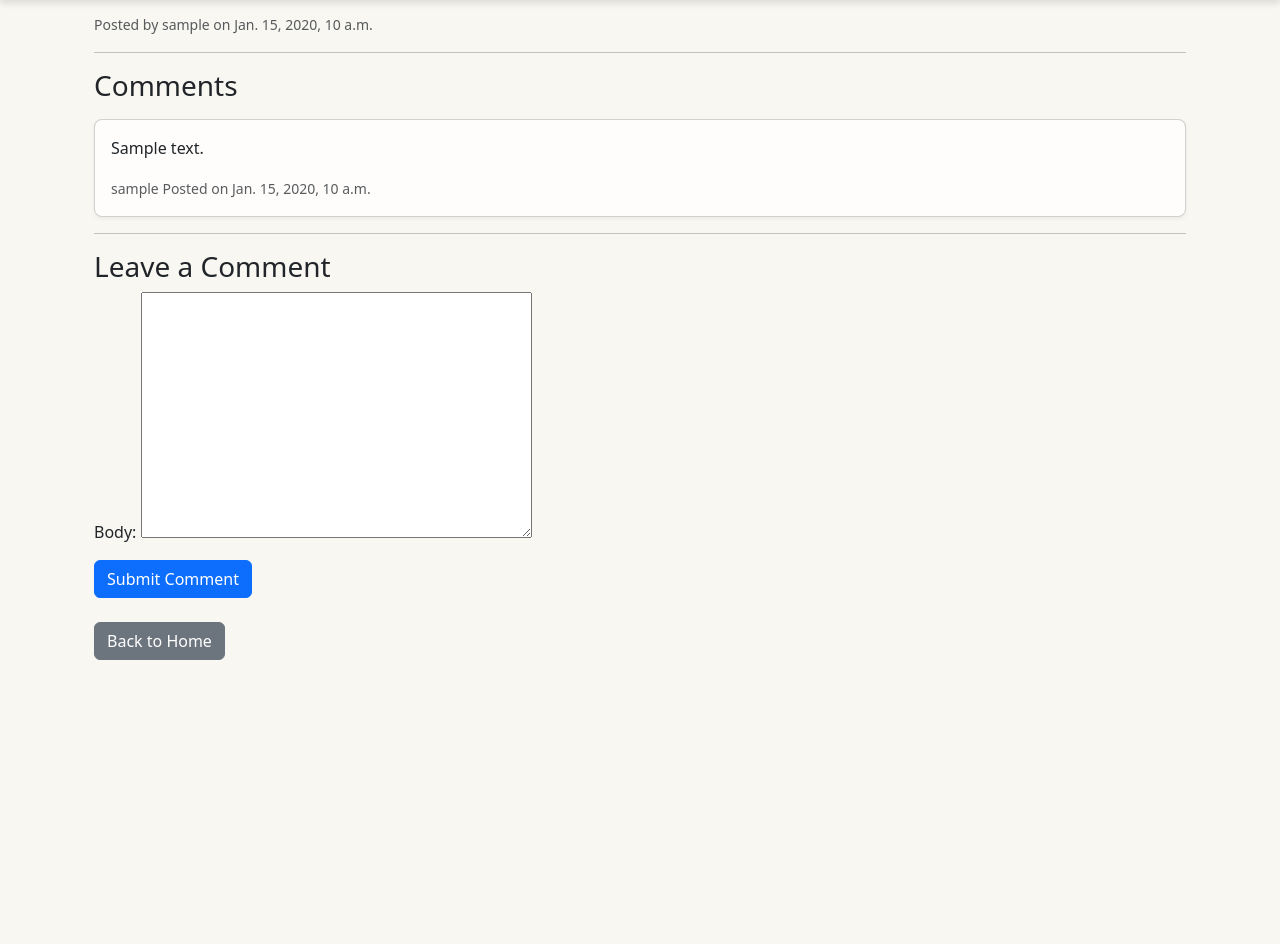
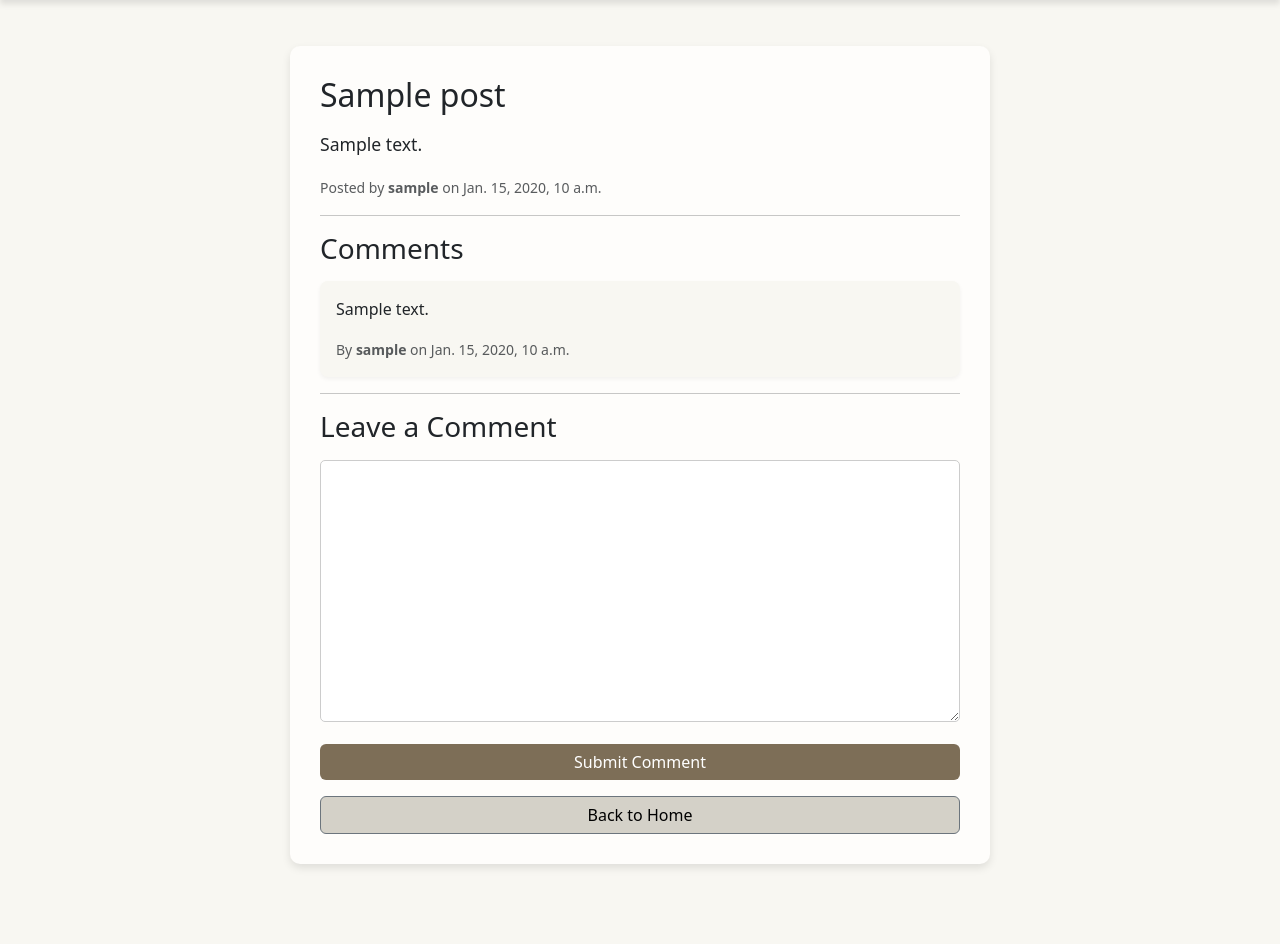
Before and after one commit to jackiedallas/django-blog-website, a Django app: a page that uses blog_website/blog/templates/blog/post_detail.html in a window 1280 px wide. Shown: the part 74-1018 px from the top of the page. Before the commit the page ends 734 px from the top, so only its background shows below. Run offline with Django 5.2, Linux system fonts and the light colour scheme; a user stored in the database is signed in; tables that the repository leaves empty hold one stand-in row (values such as "Sample post"); grey boxes marked "Sample" are stand-in pictures.

Commit message:
updated post detail page

```diff
--- a/blog_website/blog/static/blog/css/styles.css
+++ b/blog_website/blog/static/blog/css/styles.css
@@ -254,3 +254,56 @@ body {
 #profile-settings-container .btn-secondary:hover {
     background-color: #B8B2A3;
 }
+
+/*  Post Detail Page Container */
+#post-detail-container {
+    margin-top: 120px;  /*  Matches other pages */
+    margin-bottom: 80px;
+    max-width: 700px;  /*  Keeps content readable */
+    padding: 30px;
+    background-color: #FEFDFB;  /*  Matches card background */
+    border-radius: 10px;
+    box-shadow: 0px 4px 8px rgba(0, 0, 0, 0.1); /*  Subtle shadow */
+}
+
+/*  Post Content Styling */
+.post-content {
+    font-size: 1.1rem;
+    line-height: 1.6;
+    text-align: justify;
+}
+
+/*  Comment Card Styling */
+.comment-card {
+    background-color: #F8F7F2;
+    border-radius: 8px;
+    border: none;
+    box-shadow: 0px 2px 4px rgba(0, 0, 0, 0.05);
+}
+
+/*  Comment Form Styling */
+#post-detail-container form textarea {
+    width: 100%;
+    padding: 10px;
+    border: 1px solid #ccc;
+    border-radius: 5px;
+}
+
+/*  Button Styling */
+#post-detail-container .btn-primary {
+    background-color: #7D6E57;  /*  Matches theme */
+    border: none;
+}
+
+#post-detail-container .btn-primary:hover {
+    background-color: #5D4E40;
+}
+
+#post-detail-container .btn-secondary {
+    background-color: #D4D1C8;
+    color: black;
+}
+
+#post-detail-container .btn-secondary:hover {
+    background-color: #B8B2A3;
+}
--- a/blog_website/blog/templates/blog/post_detail.html
+++ b/blog_website/blog/templates/blog/post_detail.html
@@ -1,41 +1,43 @@
 {% extends "blog/base.html" %}
 
 {% block content %}
-<div class="container">
-    <h2>{{ post.title }}</h2>
-    <p>{{ post.content }}</p>
-    <small class="text-muted">Posted by {{ post.author.username }} on {{ post.created_at }}</small>
+<div class="container" id="post-detail-container">
+    <!-- Post Title & Content -->
+    <h2 class="mb-3">{{ post.title }}</h2>
+    <p class="post-content">{{ post.content }}</p>
+    <small class="text-muted">Posted by <strong>{{ post.author.username }}</strong> on {{ post.created_at }}</small>
 
     <hr>
 
     <!-- Comment Section -->
-    <h3>Comments</h3>
+    <h3 class="mb-3">Comments</h3>
     {% for comment in comments %}
-        <div class="card my-3">
+        <div class="card comment-card my-3">
             <div class="card-body">
                 <p class="card-text">{{ comment.body }}</p>
-                <small class="text-muted">{{ comment.author.username }} Posted on {{ comment.created_at }}</small>
+                <small class="text-muted">By <strong>{{ comment.author.username }}</strong> on {{ comment.created_at }}</small>
             </div>
         </div>
     {% empty %}
-        <p>No comments yet. Be the first to comment!</p>
+        <p class="text-muted">No comments yet. Be the first to comment!</p>
     {% endfor %}
 
     <hr>
 
     <!-- Comment Form -->
     {% if user.is_authenticated %}
-        <h3>Leave a Comment</h3>
-        <form method="post">
+        <h3 class="mb-3">Leave a Comment</h3>
+        <form method="post" class="text-start">
             {% csrf_token %}
-            {{ form.as_p }}
-            <button type="submit" class="btn btn-primary">Submit Comment</button>
+            <div class="mb-3">
+                {{ form.body }}
+            </div>
+            <button type="submit" class="btn btn-primary w-100">Submit Comment</button>
         </form>
     {% else %}
-        <p>You must <a href="{% url 'login' %}">log in</a> to leave a comment.</p>
+        <p class="text-muted">You must <a href="{% url 'login' %}" class="text-decoration-none fw-bold">log in</a> to leave a comment.</p>
     {% endif %}
 
-    <br>
-    <a href="{% url 'home' %}" class="btn btn-secondary">Back to Home</a>
+    <a href="{% url 'home' %}" class="btn btn-secondary w-100 mt-3">Back to Home</a>
 </div>
 {% endblock %}
```
